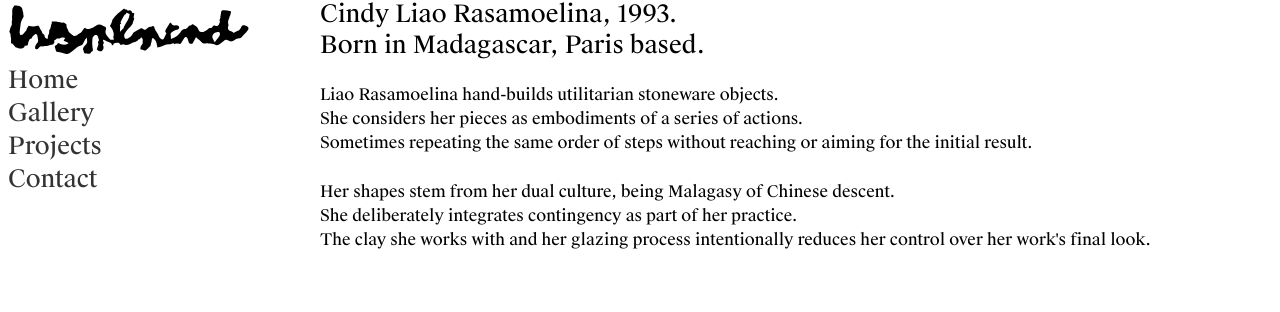
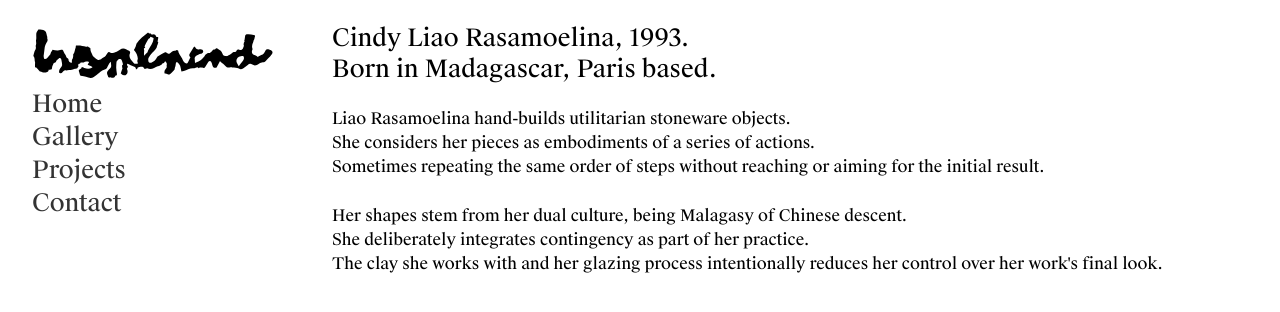
Before and after one commit to lrcnd/cindyliaorasamoelina, a plain HTML site: page index.html in a window 1280 px wide. Drawn offline with Linux system fonts and the light colour scheme.

Commit message:
Update style.css
padding body

```diff
--- a/resources/style.css
+++ b/resources/style.css
@@ -42,6 +42,7 @@ body {
     max-width: 100%;
     color:hsl(0, 0%, 0%);
     background-color: hsl(0, 0%, 100%);
+    padding: var(--s1);
 }
 
 a {
```
